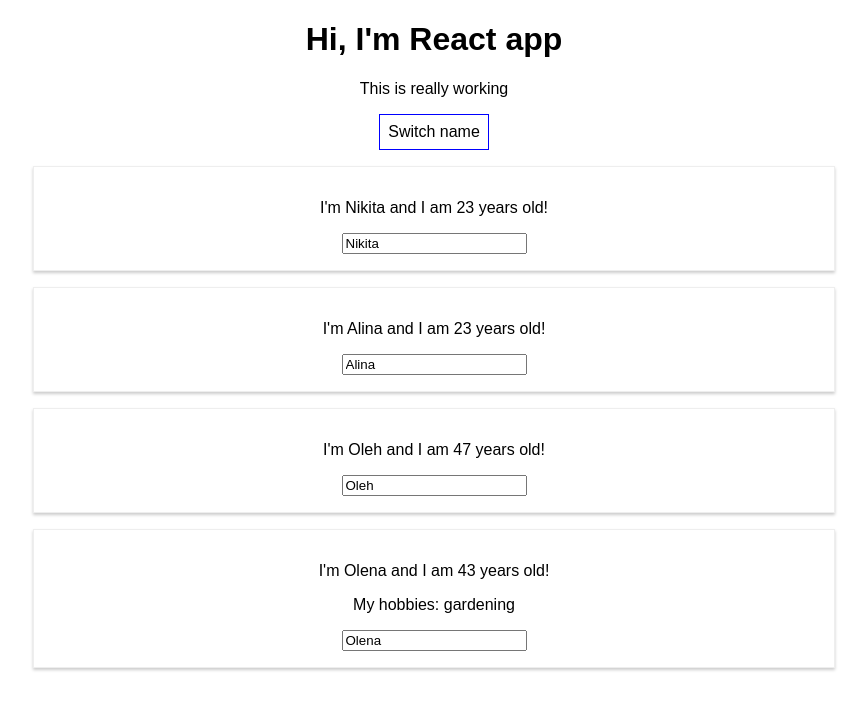
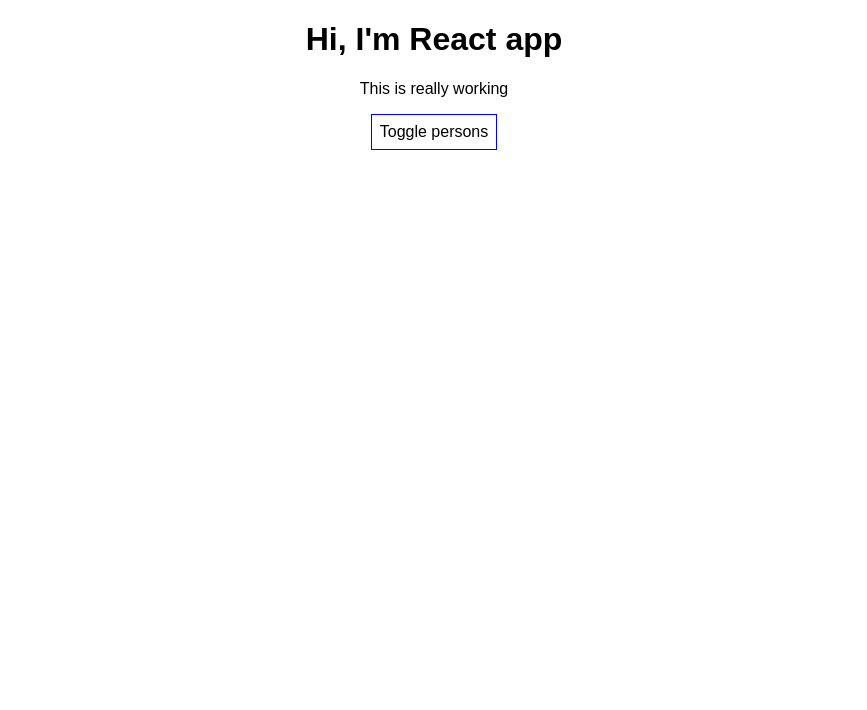
Before and after one commit to nikitakorba/udemy-react-complete-course, a React (Create React App) app: page / in a window 1280 px wide. Shown: the top 710 px of the page, without its empty margins (206-1073 px from the left). Built offline with nearby package versions, Linux system fonts and the light colour scheme.

Commit message:
Finished video #57

```diff
--- a/src/App.js
+++ b/src/App.js
@@ -5,34 +5,35 @@ import Person from "./Person/Person";
 class App extends Component {
   state = {
     persons: [
-      { name: "Nikita", age: 23 },
-      { name: "Alina", age: 23 },
-      { name: "Oleh", age: 47 },
-      { name: "Olena", age: 43 }
-    ]
+      { id: "1", name: "Nikita", age: 23 },
+      { id: "12", name: "Alina", age: 23 },
+      { id: "123", name: "Oleh", age: 47 },
+      { id: "1234", name: "Olena", age: 43 }
+    ],
+    showPersons: false
   };
 
-  switchNameHandler = newName => {
-    //console.log("Was clicked!!!");
-    this.setState({
-      persons: [
-        { name: newName, age: 23 },
-        { name: "Alina", age: 23 },
-        { name: "Oleh", age: 23 },
-        { name: "Olena", age: 23 }
-      ]
-    });
+  deletePersonHandler = personIndex => {
+    // const persons = this.state.persons.slice();
+    const persons = [...this.state.persons];
+    persons.splice(personIndex, 1);
+    this.setState({ persons });
   };
 
-  nameChangedHandler = event => {
-    this.setState({
-      persons: [
-        { name: event.target.value, age: 23 },
-        { name: "Alina", age: 23 },
-        { name: "Oleh", age: 23 },
-        { name: "Olena", age: 23 }
-      ]
-    });
+  nameChangedHandler = (event, id) => {
+    const personIndex = this.state.persons.findIndex(p => p.id === id);
+    const person = {
+      ...this.state.persons[personIndex]
+    };
+    person.name = event.target.value;
+    const persons = [...this.state.persons];
+    persons[personIndex] = person;
+    this.setState({ persons });
+  };
+
+  togglePersonsHandler = () => {
+    const doesShow = this.state.showPersons;
+    this.setState({ showPersons: !doesShow });
   };
 
   render() {
@@ -43,40 +44,32 @@ class App extends Component {
       padding: "8px",
       cursor: "pointer"
     };
-
+    let persons = null;
+    if (this.state.showPersons) {
+      persons = (
+        <div>
+          {this.state.persons.map((person, index) => {
+            return (
+              <Person
+                click={() => this.deletePersonHandler(index)}
+                name={person.name}
+                key={person.id}
+                age={person.age}
+                changed={event => this.nameChangedHandler(event, person.id)}
+              />
+            );
+          })}
+        </div>
+      );
+    }
     return (
       <div className="App">
         <h1>Hi, I'm React app</h1>
         <p>This is really working</p>
-        <button
-          style={style}
-          onClick={() => this.switchNameHandler("vasilian")}
-        >
-          Switch name
+        <button style={style} onClick={this.togglePersonsHandler}>
+          Toggle persons
         </button>
-        <Person
-          name={this.state.persons[0].name}
-          age={this.state.persons[0].age}
-          click={this.switchNameHandler.bind(this, "Hello")}
-          changed={this.nameChangedHandler}
-        />
-        <Person
-          name={this.state.persons[1].name}
-          age={this.state.persons[1].age}
-          click={this.switchNameHandler.bind(this, "Varan")}
-        />
-        <Person
-          name={this.state.persons[2].name}
-          age={this.state.persons[2].age}
-          click={this.switchNameHandler.bind(this, "Petro")}
-        />
-        <Person
-          name={this.state.persons[3].name}
-          age={this.state.persons[3].age}
-          click={this.switchNameHandler.bind(this, "Baran")}
-        >
-          My hobbies: gardening
-        </Person>
+        {persons}
       </div>
     );
   }
--- a/src/Person/Person.js
+++ b/src/Person/Person.js
@@ -5,11 +5,12 @@ import "./Person.css";
 const person = props => {
   return (
     <div className="Person">
-      <p onClick={props.click}>
+      <p>
         I'm {props.name} and I am {props.age} years old!
       </p>
       <p>{props.children}</p>
-      <input type="text" onChange={props.changed} value={props.name} />
+      <input type="text" onChange={props.changed} defaultValue={props.name} />
+      <button onClick={props.click}> Delete person</button>
     </div>
   );
 };
```
